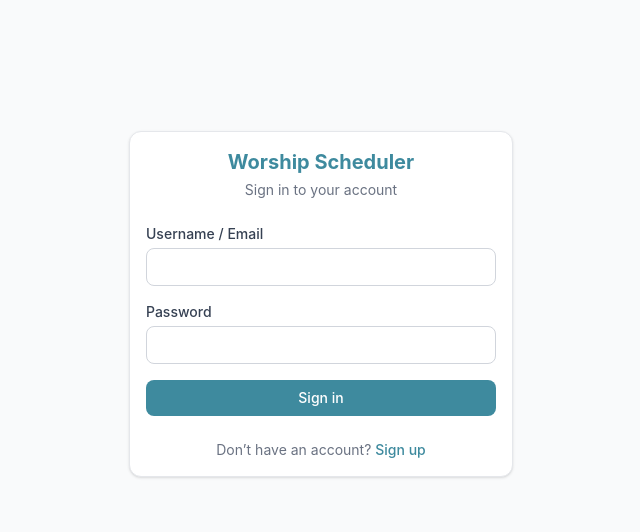
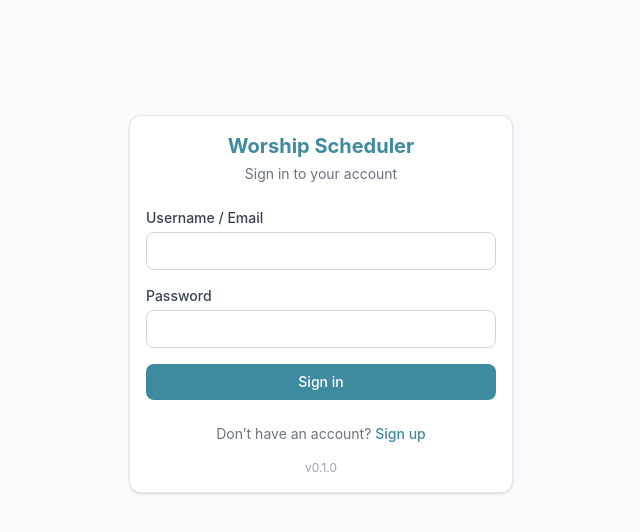
Before and after one commit to dwongbound/worship-scheduler, a Next.js app: page /login in a window 1280 px wide. Shown: the top 532 px of the page, without its empty margins (319-959 px from the left). Built offline with nearby package versions, Linux system fonts and the light colour scheme; no server answers.

Commit message:
Add additional automation.

```diff
--- a/app/login/page.tsx
+++ b/app/login/page.tsx
@@ -233,7 +233,37 @@ function LoginForm() {
             </>
           )}
         </div>
+
+        <VersionFooter />
       </Card>
     </div>
   );
 }
+
+// Build stamp: app version + a link to the exact commit on GitHub. Both values
+// are inlined at build time by next.config.js. The commit link is hidden when
+// the sha is unknown (e.g. git unavailable in the build sandbox).
+function VersionFooter() {
+  const version = process.env.NEXT_PUBLIC_APP_VERSION;
+  const sha = process.env.NEXT_PUBLIC_COMMIT_SHA;
+  const repo = "https://github.com/dwongbound/worship-scheduler";
+
+  return (
+    <p className="mt-4 text-center text-xs text-gray-400">
+      v{version}
+      {sha && (
+        <>
+          {" · "}
+          <a
+            href={`${repo}/commit/${sha}`}
+            target="_blank"
+            rel="noopener noreferrer"
+            className="font-mono hover:underline"
+          >
+            {sha.slice(0, 7)}
+          </a>
+        </>
+      )}
+    </p>
+  );
+}
--- a/next.config.js
+++ b/next.config.js
@@ -1,4 +1,24 @@
 /** @type {import('next').NextConfig} */
-const nextConfig = {};
+const { execSync } = require("node:child_process");
+const pkg = require("./package.json");
+
+// Resolve the current commit sha at build time. Vercel exposes it as an env
+// var (git isn't in the build sandbox); locally we shell out to git. Falls
+// back to "" so the UI can just hide the link when it's unknown.
+function resolveCommitSha() {
+  if (process.env.VERCEL_GIT_COMMIT_SHA) return process.env.VERCEL_GIT_COMMIT_SHA;
+  try {
+    return execSync("git rev-parse HEAD").toString().trim();
+  } catch {
+    return "";
+  }
+}
+
+const nextConfig = {
+  env: {
+    NEXT_PUBLIC_APP_VERSION: pkg.version,
+    NEXT_PUBLIC_COMMIT_SHA: resolveCommitSha(),
+  },
+};
 
 module.exports = nextConfig;
```
